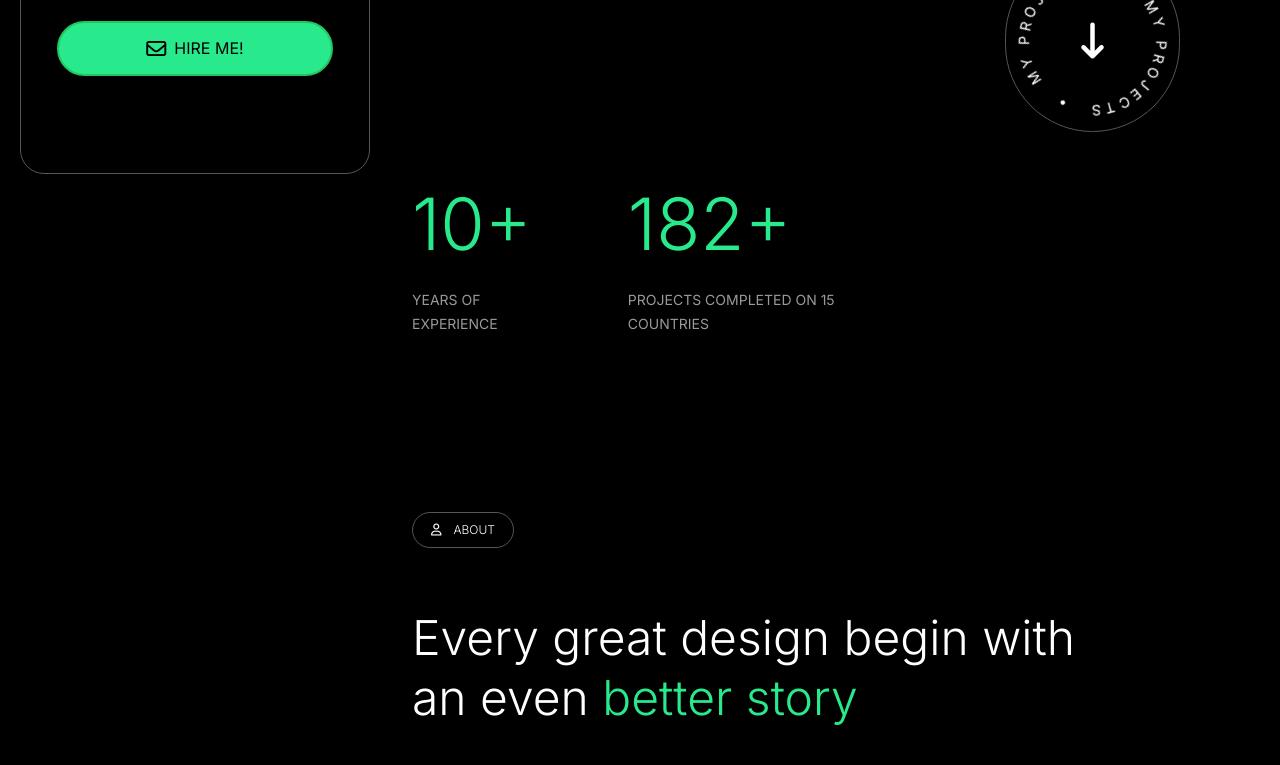
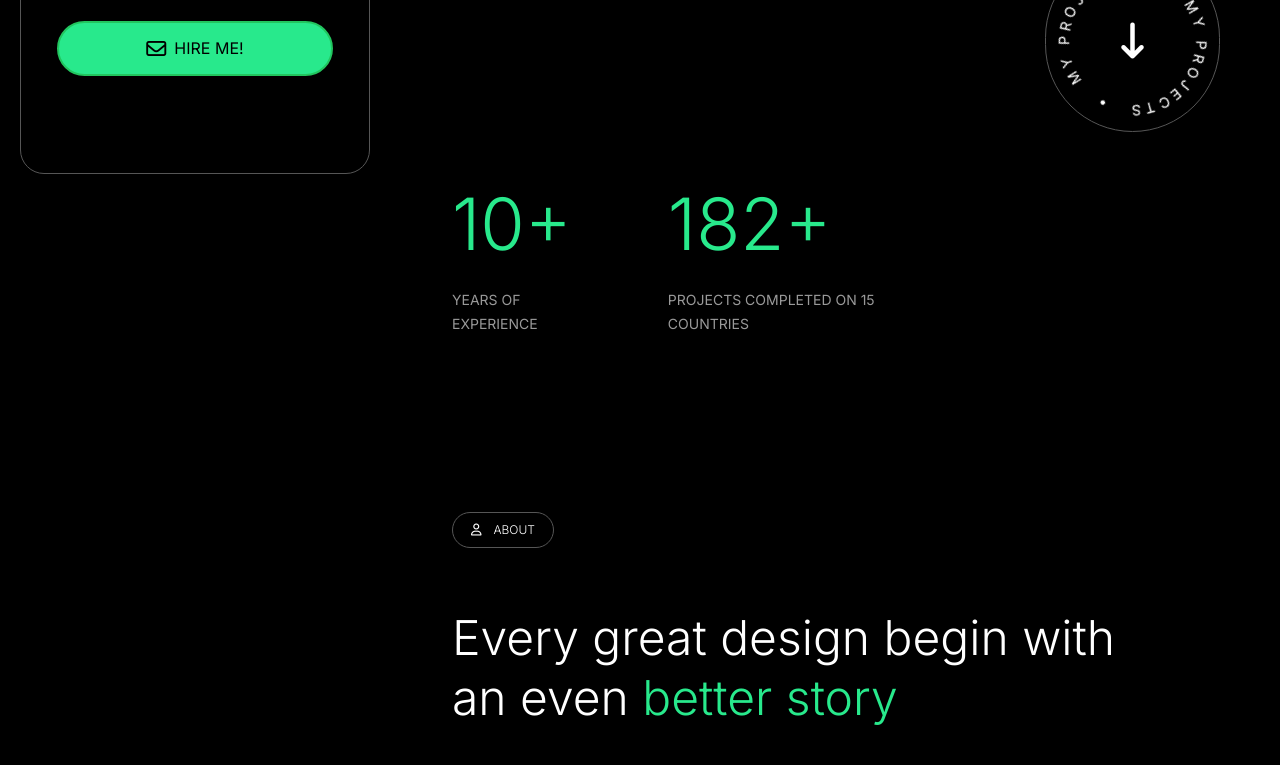
Before and after one commit to TanjimulSabbir/Darke-Portfolio, a website: page index.html in a window 1280 px wide. Shown: the part 630-1395 px from the top of the page. Drawn offline with nearby package versions, Linux system fonts and the light colour scheme.

Commit message:
right side decrease margin

```diff
--- a/index.html
+++ b/index.html
@@ -65,7 +65,7 @@
 		</section>
 		<!--From Large Device Main Right-Section -->
 
-		<div class="UniversalPadding lg:w-full lg:-ml-10 lg:flex lg:justify-end">
+		<div class="UniversalPadding lg:w-full lg:-ml-8 lg:flex lg:justify-end">
 			<!-- Right Flex -->
 			<div class="lg:w-[392px]"></div>
 
```
